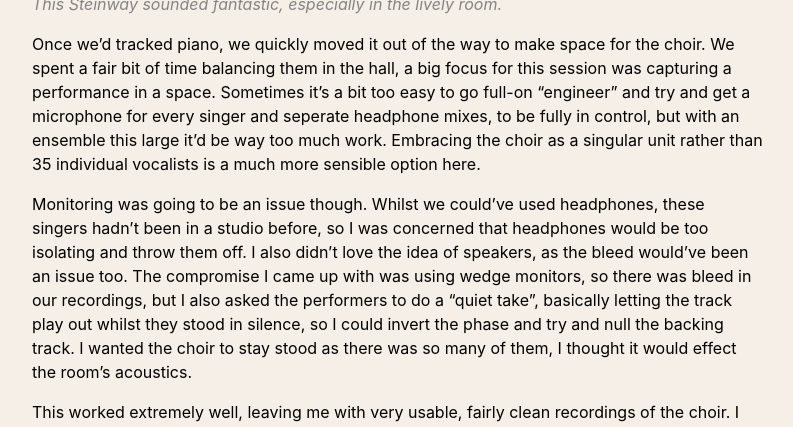
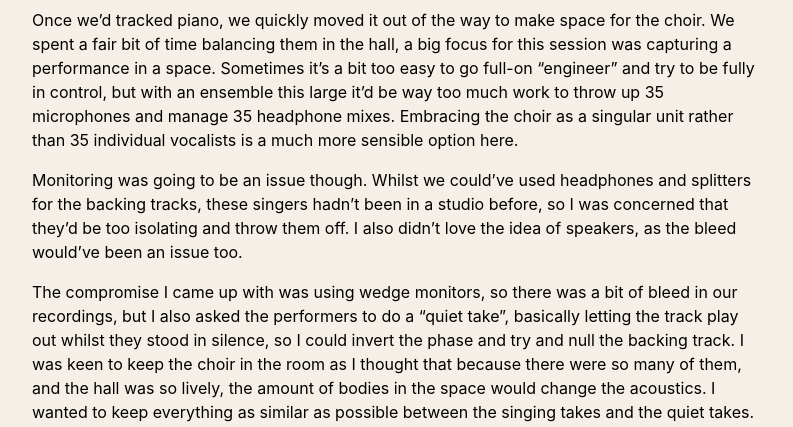
Before and after one commit to thomasmcquaidee/thomasmcquaidee.github.io, a Jekyll site: the page built from _posts/2025-01-25-choir-recording.md, in a window 1280 px wide and 1400 px high, scrolled down 1690 px, cut to the strip 250-677 px from the top of the window. Shown: the whole strip, without its empty margins (242-1035 px from the left). Built offline with Jekyll 4.4.1, drawn with Linux system fonts in a browser that asks for light colours; some of the changed text lies outside the part shown.

Commit message:
Update 2025-01-25-choir-recording.md

```diff
--- a/_posts/2025-01-25-choir-recording.md
+++ b/_posts/2025-01-25-choir-recording.md
@@ -34,21 +34,25 @@
 
 <p class="text-muted"><i>This Steinway sounded fantastic, especially in the lively room.</i></p>
 
-Once we'd tracked piano, we quickly moved it out of the way to make space for the choir. We spent a fair bit of time balancing them in the hall, a big focus for this session was capturing a performance in a space. Sometimes it's a bit too easy to go full-on "engineer" and try and get a microphone for every singer and seperate headphone mixes, to be fully in control, but with an ensemble this large it'd be way too much work. Embracing the choir as a singular unit rather than 35 individual vocalists is a much more sensible option here.
+Once we'd tracked piano, we quickly moved it out of the way to make space for the choir. We spent a fair bit of time balancing them in the hall, a big focus for this session was capturing a performance in a space. Sometimes it's a bit too easy to go full-on "engineer" and try to be fully in control, but with an ensemble this large it'd be way too much work to throw up 35 microphones and manage 35 headphone mixes. Embracing the choir as a singular unit rather than 35 individual vocalists is a much more sensible option here.
 
-Monitoring was going to be an issue though. Whilst we could've used headphones, these singers hadn't been in a studio before, so I was concerned that headphones would be too isolating and throw them off. I also didn't love the idea of speakers, as the bleed would've been an issue too. The compromise I came up with was using wedge monitors, so there was bleed in our recordings, but I also asked the performers to do a "quiet take", basically letting the track play out whilst they stood in silence, so I could invert the phase and try and null the backing track. I wanted the choir to stay stood as there was so many of them, I thought it would effect the room's acoustics.
+Monitoring was going to be an issue though. Whilst we could've used headphones and splitters for the backing tracks, these singers hadn't been in a studio before, so I was concerned that they'd be too isolating and throw them off. I also didn't love the idea of speakers, as the bleed would've been an issue too.
 
-This worked extremely well, leaving me with very usable, fairly clean recordings of the choir. I think I'll do some additional cleanup with RX, but the less I have to rely on cleanup tools, the better, as I find they can be a little phase-y and weird sometimes.
+The compromise I came up with was using wedge monitors, so there was a bit of bleed in our recordings, but I also asked the performers to do a "quiet take", basically letting the track play out whilst they stood in silence, so I could invert the phase and try and null the backing track. I was keen to keep the choir in the room as I thought that because there were so many of them, and the hall was so lively,  the amount of bodies in the space would change the acoustics. I wanted to keep everything as similar as possible between the singing takes and the quiet takes.
+
+This ended up working extremely well! After inverting the phase on my quiet takes and playing them back with the singing ones I was left with very usable, fairly clean recordings! I think I'll end up doing some additional cleanup with RX, but this seemingly simple trick means I now don't need to rely so heavily on extra processing later.
 
 <div>
-    <img src="../assets/posts/choir-recording/choir.jpeg" class="rounded" alt="A choir stood in front of wedge monitors and microphoens. ">
+    <img src="../assets/posts/choir-recording/choir.jpeg" class="rounded" alt="A choir stood in front of wedge monitors and microphones. ">
 </div>
 
 <p class="text-muted"><i>You can see the wedge monitors on the floor in front of the group. They didn't sound great, but worked well enough for this.</i></p>
 
-After tracking the main choir, we moved on to soloists. I didn't want to close mic them, to keep everything else consistent, so rather than have a super wide stereo image for their parts (as some of them were literally on opposite ends of the choir) we tracked them seperate, so we could move them physically closer together, and thus have a narrower stereo image for their sections. This also allowed us to turn the monitors down a fair bit, which means less bleed, and the phase-flip-quiet-take trick work even better!
+After tracking the main choir we moved on to soloists. I didn't want to close mic them, to keep up with this idea of capturing performances in the space, but they were also spread throughout the choir, meaning if they were to sing their parts in their choir positions the stereo spread would be too wide. By tracking them sepereately, we could move them closer together, thus having a narrower stereo image. This also allowed us to turn the monitors down a fair bit, which means less bleed, and the phase-flip-quiet-take trick work even better!
 
-I've yet to mix the session yet, I'm waiting to get into one of our Atmos rooms as I'm trying to avoid creating a stereo mix that I'll "upmix" into Atmos, I'd much prefer to create a stereo mix from the 2.0 folddown. I learnt a lot from this session, it was super fun to spend some proper time on our Neve Custom 75 desk at Vestry, I think it sounds great, the preamps are fantastic, and I quite like the central monitoring section. I find I need to fader-swap every channel for it to make sense to me, but other than that it's super nice to work on.
+I've not yet mixed the session, I'm extremely keen to mix this in one of our Atmos rooms to ensure I don't accidentally create a stereo version that I'll be referencing later. I'm planning on deriving the stereo mix from the 2.0 folddown of the Atmos, that's what I'll share with the Musical Theatre students.
+
+I learnt a lot from this session, it was super fun to spend some proper time on our Neve Custom 75 desk at Vestry, I think it sounds great, the preamps are fantastic, and I quite like the central monitoring section. I find I need to fader-swap every channel for it to make sense to me, but other than that it's super nice to work on. It's also always great to push my skills as a producer and recording engineer, handling 35 vocalists whilst also managing a team of 15 runners / assistant engineers consisting of our music tech students can be a challenge, but overall I'm really happy with how the session went and I think the recordings came out sounding great!
 
 <div>
     <img src="../assets/posts/choir-recording/controlroom.jpeg" class="rounded" alt="A Neve Custom 75 mixing console, NS10 speakers and Pro Tools running in the background. A TV screen mounted above the console shows a video feed of a pianist.">
```
Also changed, not shown: other parts of _posts/2025-01-25-choir-recording.md (+1 -1 lines).
